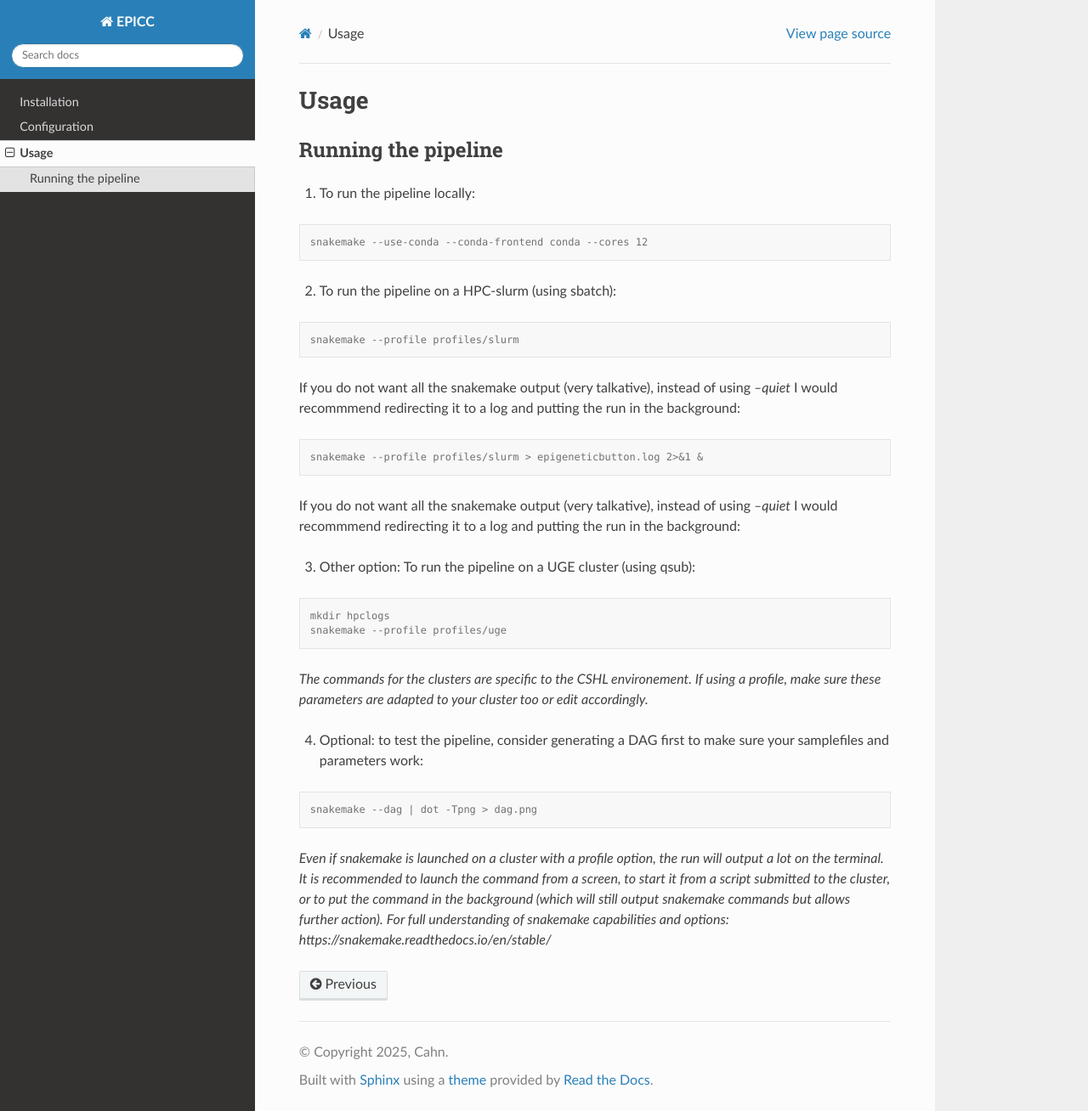
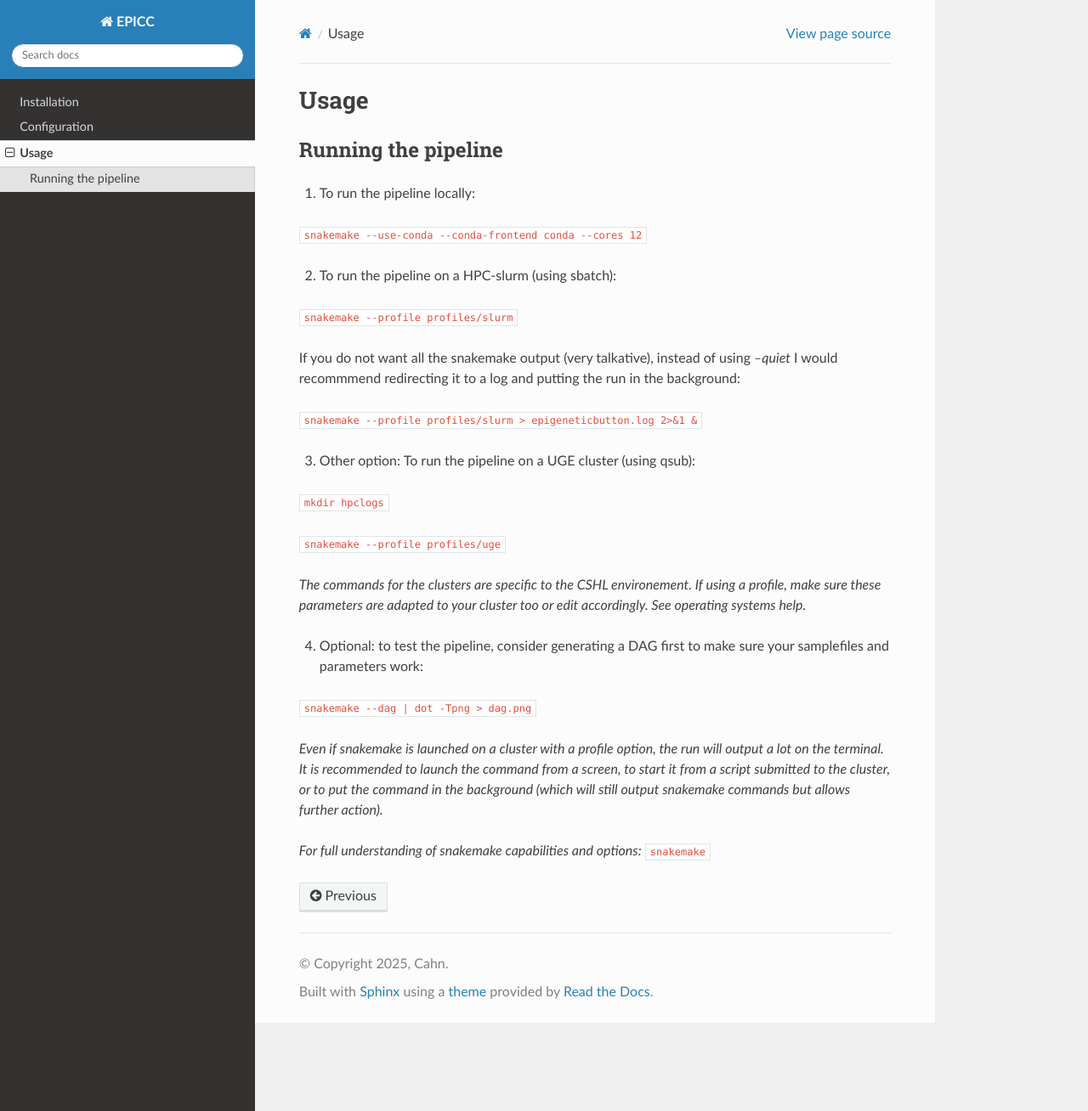
Before and after one commit to joncahn/epicc-documentation, a Sphinx documentation site: the page built from docs/source/usage.rst, in a window 1280 px wide and 1308 px high. Shown: the whole window at 85% size. Built offline with Sphinx 7.4.7 and the Read the Docs theme 3.1.0, drawn with Linux system fonts in a browser that asks for light colours; cross-references to code outside the pages are shown as plain code.

Commit message:
Update usage.rst

```diff
--- a/docs/source/usage.rst
+++ b/docs/source/usage.rst
@@ -2,46 +2,32 @@ Usage
 =====
 
 Running the pipeline
-----------------
+--------------------
 
 1. To run the pipeline locally:
 
-.. code-block:: console
-
-  snakemake --use-conda --conda-frontend conda --cores 12
-
+``snakemake --use-conda --conda-frontend conda --cores 12``
 
 2. To run the pipeline on a HPC-slurm (using sbatch):
 
-.. code-block:: console
-
-  snakemake --profile profiles/slurm
+``snakemake --profile profiles/slurm``
 
 If you do not want all the snakemake output (very talkative), instead of using `--quiet` I would recommmend redirecting it to a log and putting the run in the background:
 
-.. code-block:: console
-
-  snakemake --profile profiles/slurm > epigeneticbutton.log 2>&1 &
-
-If you do not want all the snakemake output (very talkative), instead of using `--quiet` I would recommmend redirecting it to a log and putting the run in the background:
-
-.. code-block:: console
-  snakemake --profile profiles/slurm > epigeneticbutton.log 2>&1 &
+``snakemake --profile profiles/slurm > epigeneticbutton.log 2>&1 &``
 
 3. Other option: To run the pipeline on a UGE cluster (using qsub):
 
-.. code-block:: console
+``mkdir hpclogs``
 
-  mkdir hpclogs
-  snakemake --profile profiles/uge
+``snakemake --profile profiles/uge``
 
-*The commands for the clusters are specific to the CSHL environement. If using a profile, make sure these parameters are adapted to your cluster too or edit accordingly.*
+*The commands for the clusters are specific to the CSHL environement. If using a profile, make sure these parameters are adapted to your cluster too or edit accordingly. See operating systems help.*
 
 4. Optional: to test the pipeline, consider generating a DAG first to make sure your samplefiles and parameters work:
 
-.. code-block:: console
-
-  snakemake --dag | dot -Tpng > dag.png
+``snakemake --dag | dot -Tpng > dag.png``
 
 *Even if snakemake is launched on a cluster with a profile option, the run will output a lot on the terminal. It is recommended to launch the command from a screen, to start it from a script submitted to the cluster, or to put the command in the background (which will still output snakemake commands but allows further action).*
-*For full understanding of snakemake capabilities and options: https://snakemake.readthedocs.io/en/stable/*
+
+*For full understanding of snakemake capabilities and options:* :role:`snakemake<https://snakemake.readthedocs.io/en/stable/>`
```
